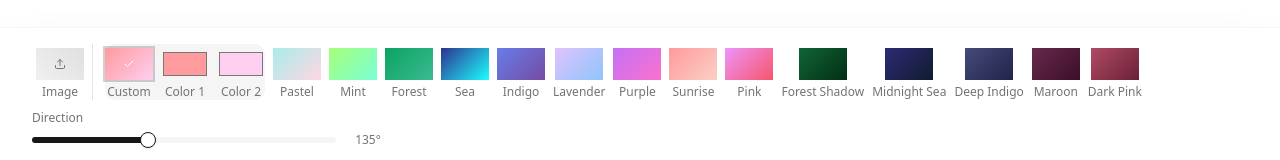
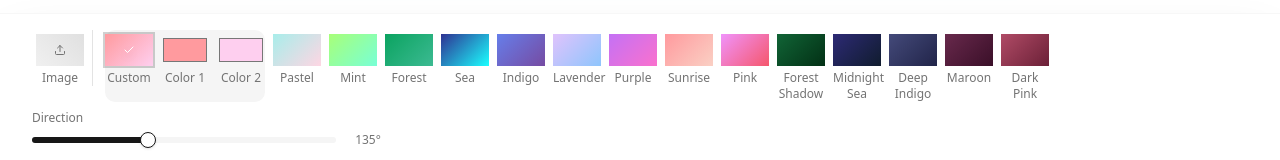
Before and after one commit to swatishchoudhury/screenpastel, a Next.js app: page / in a window 1280 px wide. Both pictures are taken after a click on the button 129 px from the left and 625 px from the top of the page. Shown: the part 561-721 px from the top of the page. Built offline with nearby package versions, Linux system fonts and the light colour scheme.

Commit message:
fix: add truncate / consistent width

```diff
--- a/components/GradientControls.tsx
+++ b/components/GradientControls.tsx
@@ -57,7 +57,7 @@ export default function GradientControls({
                         className={`flex flex-col gap-1 transition-all ${showCustomGradient ? "rounded-lg bg-secondary/100" : ""}`}
                     >
                         <div className="flex gap-2">
-                            <div className="flex flex-col items-center gap-1">
+                            <div className="flex flex-col items-center gap-1 w-12">
                                 <button
                                     onClick={handleCustomButtonClick}
                                     className={`mt-1 w-12 h-8 rounded-none transition-all flex-shrink-0 flex items-center justify-center group relative ${showCustomGradient
@@ -76,14 +76,14 @@ export default function GradientControls({
                                     )}
                                     <div className="absolute inset-0 rounded-none bg-black opacity-0 group-hover:opacity-25 transition-opacity"></div>
                                 </button>
-                                <span className="text-xs text-muted-foreground text-center">
+                                <span className="text-xs text-muted-foreground text-center truncate w-full">
                                     Custom
                                 </span>
                             </div>
 
                             {showCustomGradient && (
                                 <>
-                                    <div className="flex flex-col items-center gap-1">
+                                    <div className="flex flex-col items-center gap-1 w-12">
                                         <input
                                             type="color"
                                             value={state.customGradient.color1}
@@ -105,11 +105,11 @@ export default function GradientControls({
                                             className="mt-1 w-12 h-8 rounded-none cursor-pointer hover:ring-1 hover:ring-muted"
                                             title="Custom Gradient Color 1"
                                         />
-                                        <span className="text-xs text-muted-foreground text-center">
+                                        <span className="text-xs text-muted-foreground text-center truncate w-full">
                                             Color 1
                                         </span>
                                     </div>
-                                    <div className="flex flex-col items-center gap-1">
+                                    <div className="flex flex-col items-center gap-1 w-12">
                                         <input
                                             type="color"
                                             value={state.customGradient.color2}
@@ -131,7 +131,7 @@ export default function GradientControls({
                                             className="mt-1 w-12 h-8 rounded-none cursor-pointer hover:ring-1 hover:ring-muted"
                                             title="Custom Gradient Color 2"
                                         />
-                                        <span className="text-xs text-muted-foreground text-center">
+                                        <span className="text-xs text-muted-foreground text-center truncate w-full">
                                             Color 2
                                         </span>
                                     </div>
@@ -141,7 +141,7 @@ export default function GradientControls({
                     </div>
 
                     {presetGradients.map((bg) => (
-                        <div key={bg.id} className="flex flex-col items-center gap-1">
+                        <div key={bg.id} className="flex flex-col items-center gap-1 w-12">
                             <button
                                 onClick={() => applyBackground(bg)}
                                 className={`mt-1 w-12 h-8 rounded-none transition-all flex-shrink-0 relative group ${state.background.id === bg.id
@@ -158,14 +158,13 @@ export default function GradientControls({
                                 )}
                                 <div className="absolute inset-0 rounded-none bg-black opacity-0 group-hover:opacity-25 transition-opacity"></div>
                             </button>
-                            <span className="text-xs text-muted-foreground text-center">
+                            <span className="text-xs text-muted-foreground text-center w-full">
                                 {bg.name}
                             </span>
                         </div>
                     ))}
                 </div>
             </div>
-
         </div>
     );
 }
```
